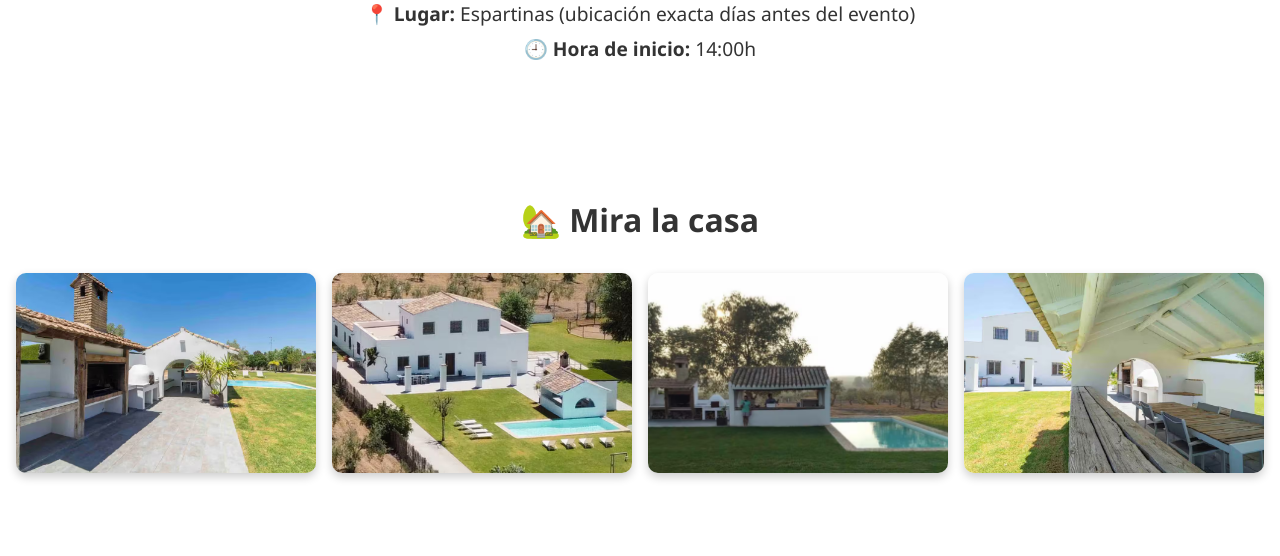
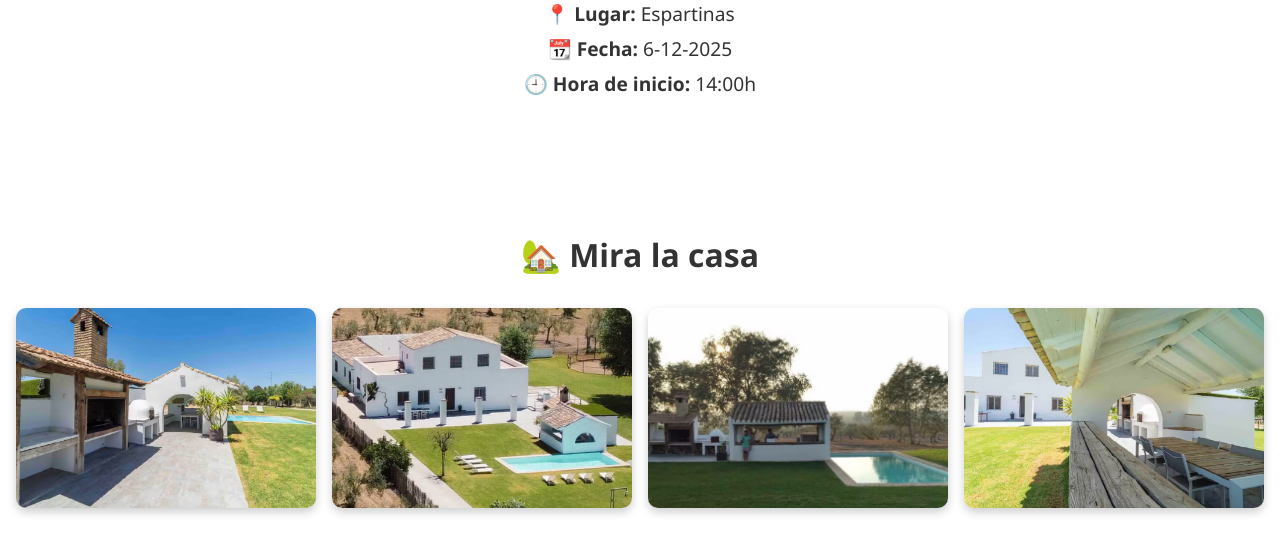
Before and after one commit to sapipa5129/casa-espartinas, a plain HTML site: page index.html in a window 1280 px wide. Shown: the part 603-1159 px from the top of the page. Before the commit the page ends 1124 px from the top, so only its background shows below. Drawn offline with Linux system fonts and the light colour scheme.

Commit message:
Modify event details in index.html
Updated event information including date and location.

```diff
--- a/index.html
+++ b/index.html
@@ -118,7 +118,8 @@
 
   <section class="info">
     <h3>🎉 Información de la Fiesta</h3>
-    <p><strong>📍 Lugar:</strong> Espartinas (ubicación exacta días antes del evento)</p>
+    <p><strong>📍 Lugar:</strong> Espartinas</p>
+    <p><strong> 📆 Fecha:</strong> 6-12-2025</p>
     <p><strong>🕘 Hora de inicio:</strong> 14:00h</p>
   </section>
 
```
